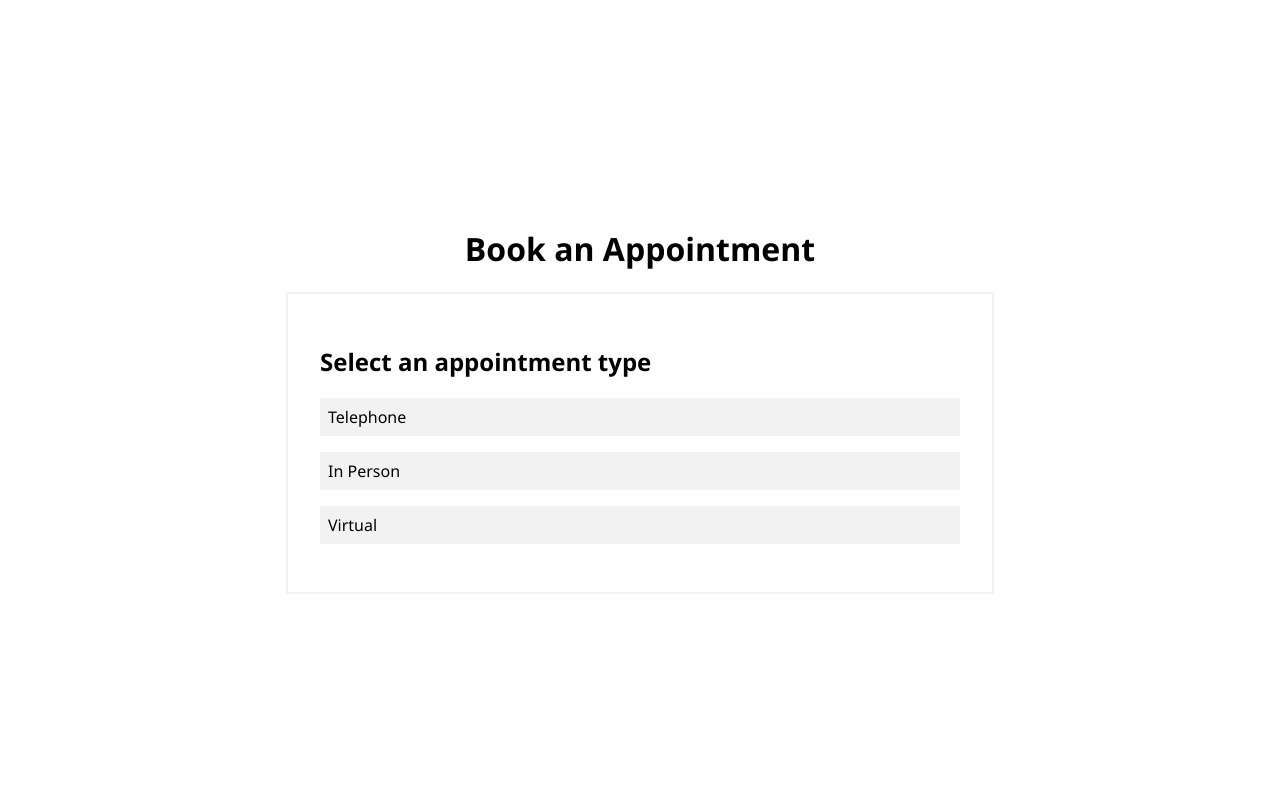
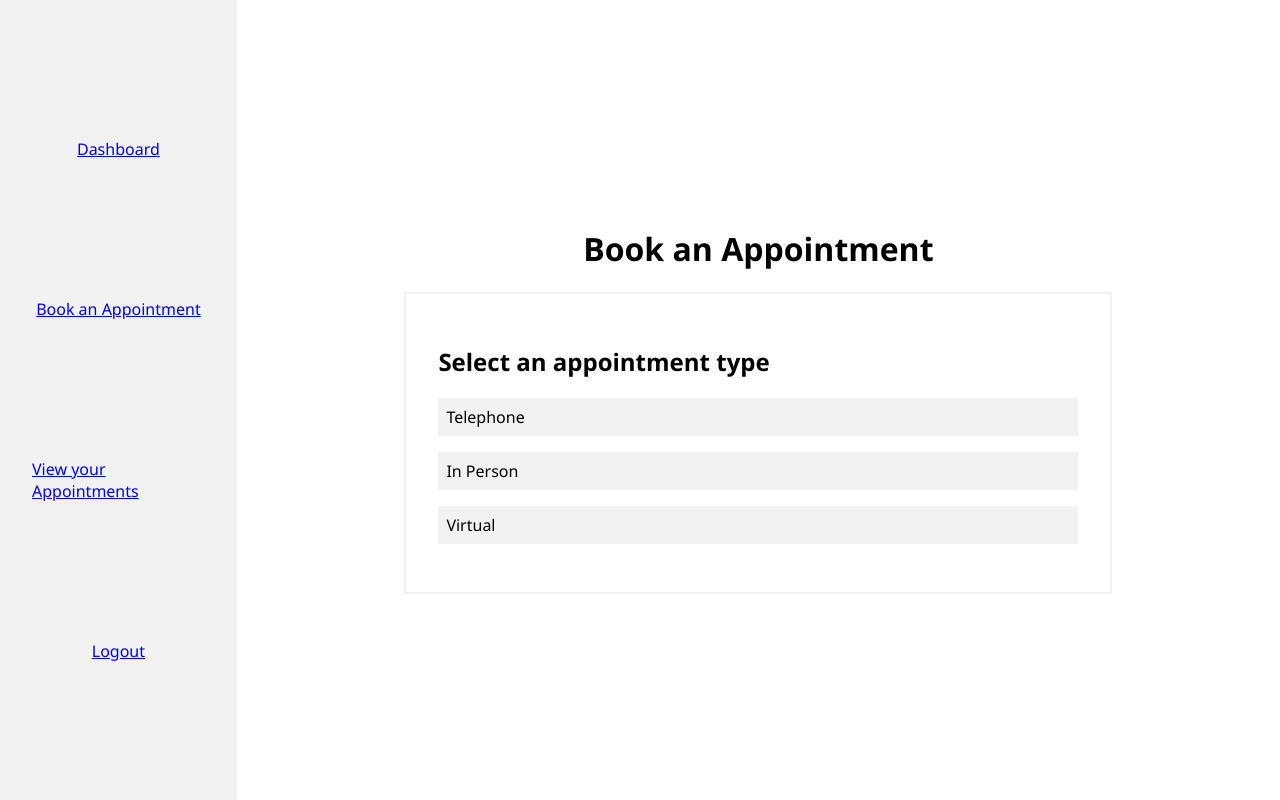
Before and after one commit to Isaac-hughes/care-compass, a Django app: page /appointments/book/ in a window 1280 px wide. Run offline with Django 5.2, Linux system fonts and the light colour scheme.

Commit message:
Added nav bar to all pages when logged in

```diff
--- a/carecompass/static/css/layout.css
+++ b/carecompass/static/css/layout.css
@@ -4,11 +4,29 @@ body {
   font-style: normal;
   font-weight: 400;
   display: flex;
-  flex-direction: column;
+  flex-direction: row;
   width: 100vw;
   height: 100vh;
   margin: 0;
   padding: 0;
+}
+
+nav {
+  display: flex;
+  flex-direction: column;
+  justify-content: space-evenly;
+  align-items: center;
+  width: 15%;
+  height: 100%;
+  background-color: #f2f2f2;
+  padding: 0 2rem;
+}
+
+main {
+  display: flex;
+  flex-direction: column;
+  width: 85%;
+  padding: 2rem;
 }
 
 /* columns */
--- a/carecompass/templates/accounts/dashboard.html
+++ b/carecompass/templates/accounts/dashboard.html
@@ -1,7 +1,4 @@
 {% extends 'base.html' %} {% block content %}
 <h1>Dashboard</h1>
 <p>Welcome {{ user.first_name }} to your dashboard!</p>
-<a href="{% url 'accounts:logout' %}">Logout</a>
-<a href="{% url 'appointments:book_appointment' %}">Book an Appointment</a>
-<a href="{% url 'appointments:view_appointments' %}">View your Appointments</a>
 {% endblock %}
--- a/carecompass/templates/base.html
+++ b/carecompass/templates/base.html
@@ -13,11 +13,12 @@
     <script src="https://ajax.googleapis.com/ajax/libs/jquery/3.7.1/jquery.min.js"></script>
   </head>
   <body>
-    <body>
+    {% include 'navbar.html' %}
+    <main>
       {% block content %}
       <!-- Page specific content will go here -->
       {% endblock %}
-    </body>
+    </main>
   </body>
   <script src="{% static 'js/appointment-booking.js' %}"></script>
 </html>
--- /dev/null
+++ b/carecompass/templates/navbar.html
@@ -0,0 +1,8 @@
+<nav>
+  <a href="{% url 'accounts:dashboard' %}">Dashboard</a>
+  <a href="{% url 'appointments:book_appointment' %}">Book an Appointment</a>
+  <a href="{% url 'appointments:view_appointments' %}"
+    >View your Appointments</a
+  >
+  <a href="{% url 'accounts:logout' %}">Logout</a>
+</nav>
```
Also changed, not shown: carecompass/templates/accounts/login.html (+20 -3 lines), carecompass/templates/accounts/signup.html (+20 -2 lines), carecompass/templates/landing.html (+18 -2 lines), carecompass/db.sqlite3.
